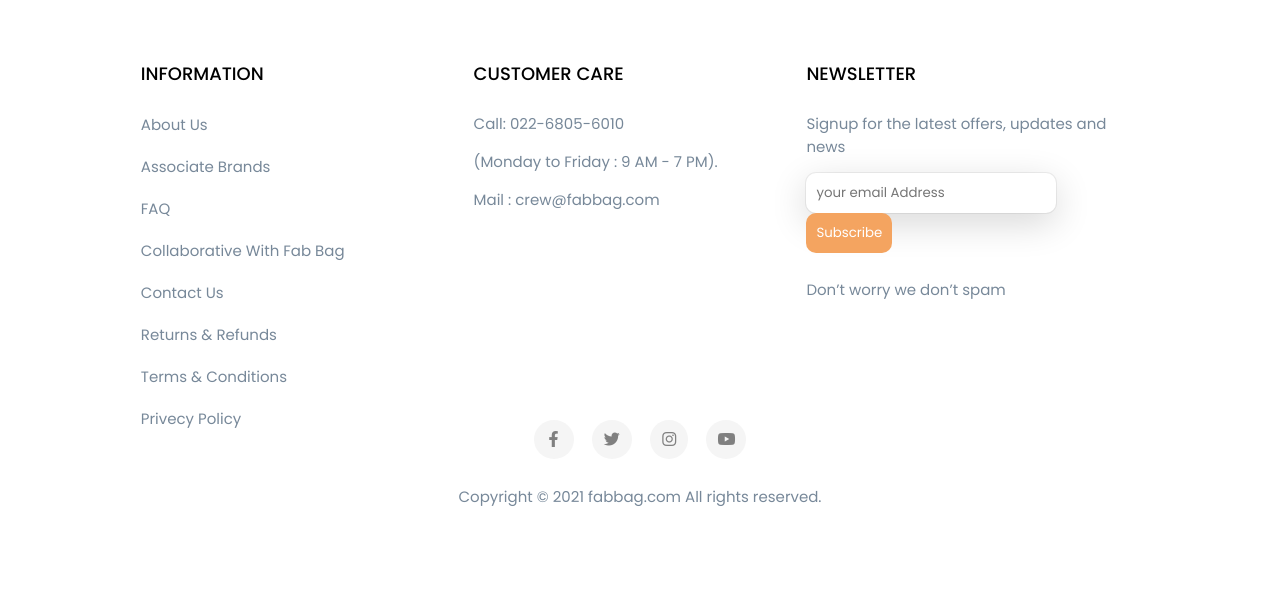
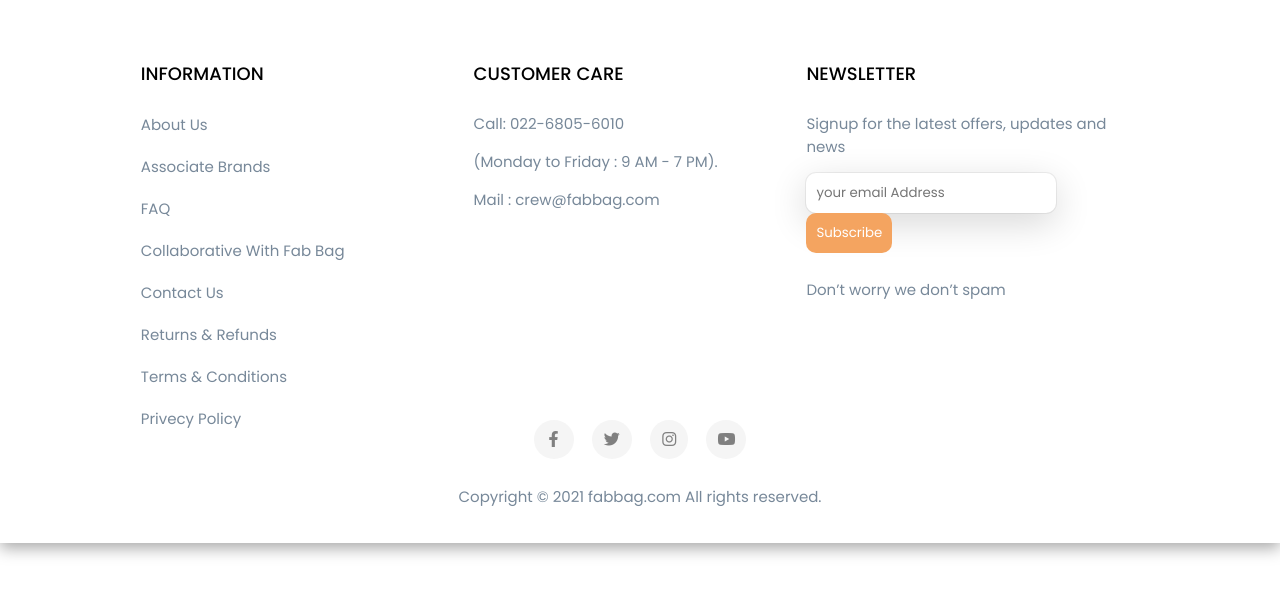
Before and after one commit to pushpraj15295/FAB-bag, a plain HTML site: page footer-part/foot.html in a window 1280 px wide. Drawn offline with Linux system fonts and the light colour scheme.

Commit message:
littile change

```diff
--- a/styles/foot.css
+++ b/styles/foot.css
@@ -1,5 +1,7 @@
 @import url('https://fonts.googleapis.com/css2?family=Poppins:wght@300;400;500;600;700&display=swap');
-
+#footer {
+  height: 500px;
+}
 *{
     margin: 0;
     padding: 0;
@@ -66,7 +68,7 @@ ul li a{
 #icon{
 
     text-align: center;
-    aspect-ratio: 1/1;
+
 }
 #icon>a{
     /* display:inline; */
```
